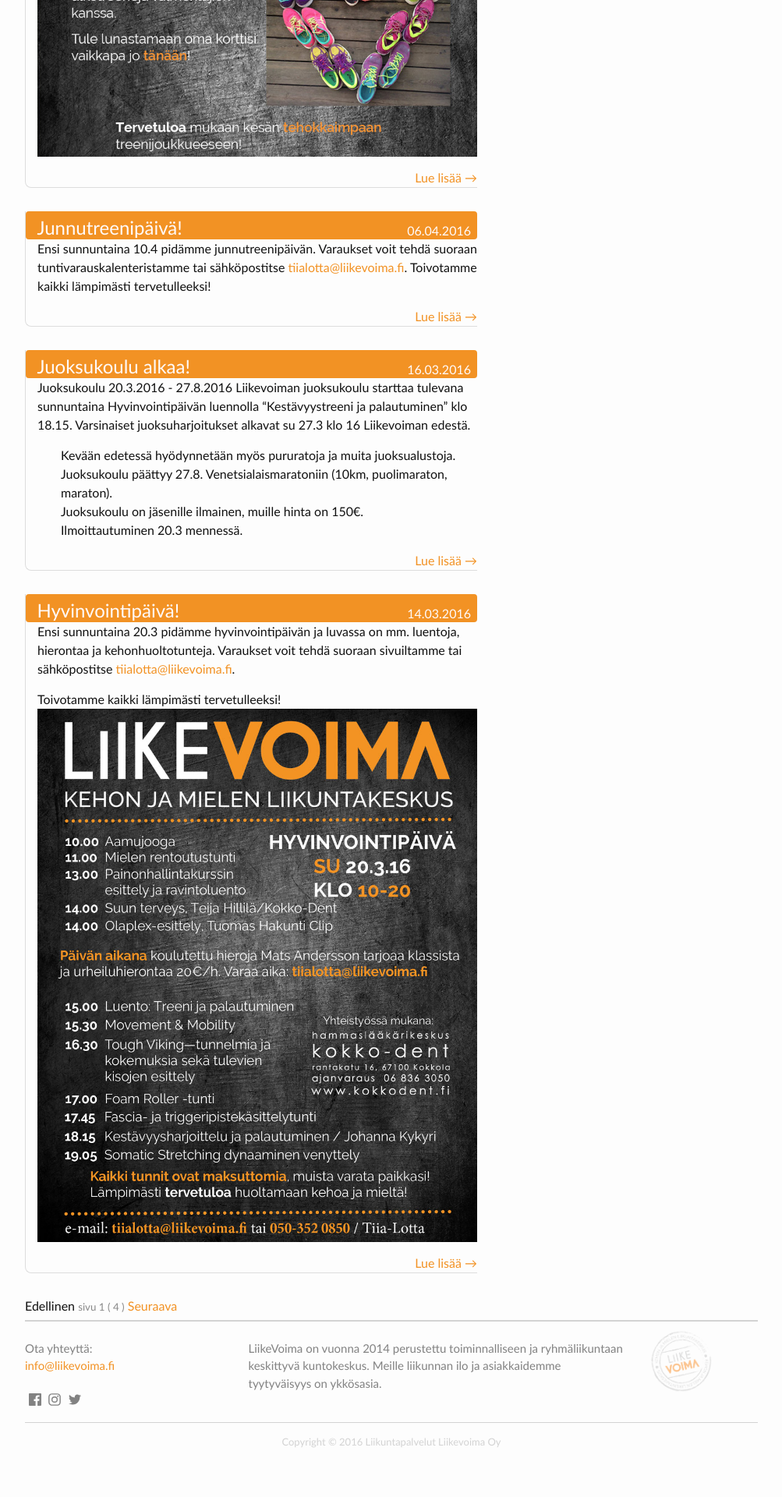
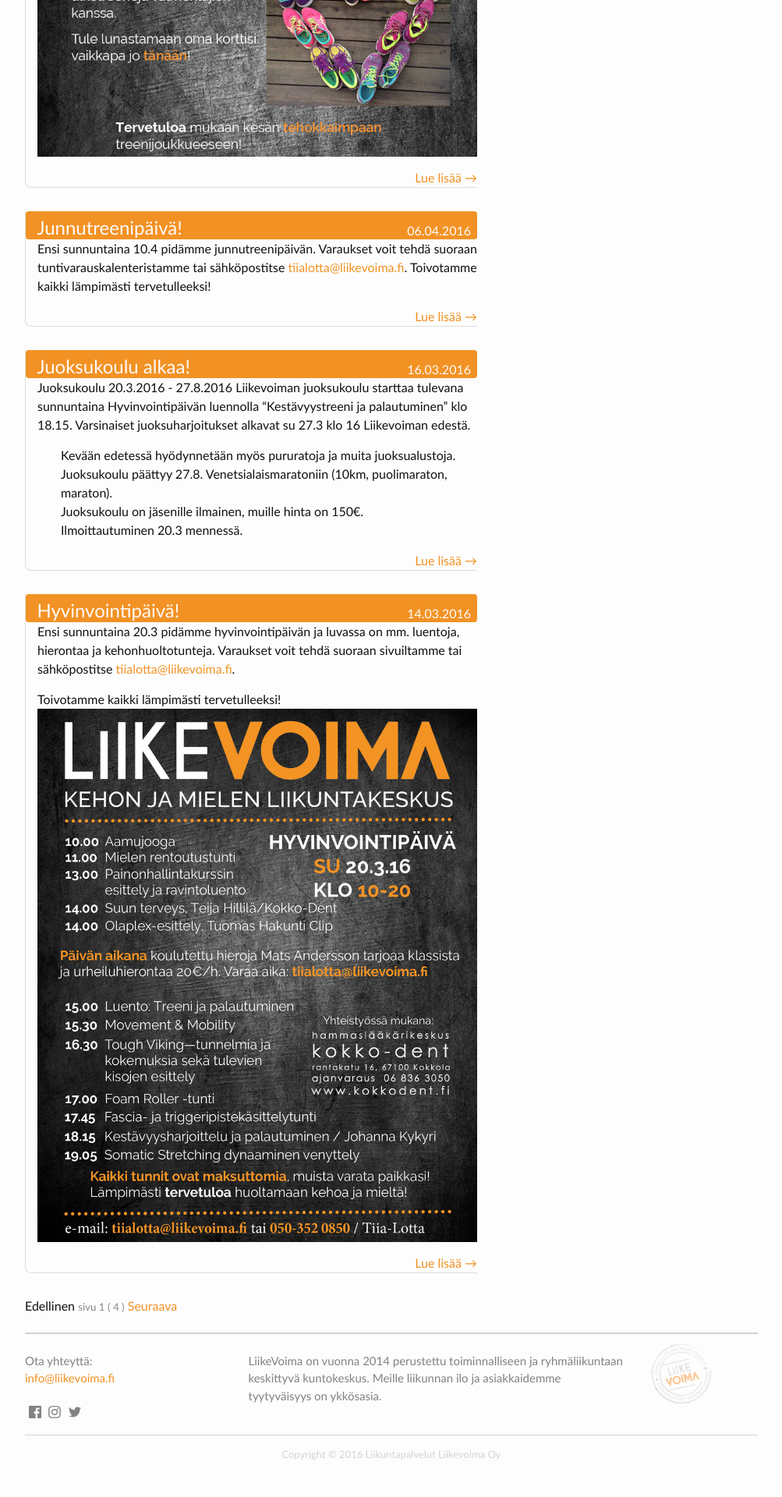
Before and after one commit to liikevoima/liikevoima.github.io, a Jekyll site: the page built from index.html, in a window 1280 px wide. Shown: the part 921-2841 px from the top of the page at 78% size, without its empty margins (138-1141 px from the left). Built offline with Jekyll 4.4.1, drawn with Linux system fonts in a browser that asks for light colours; nearby versions of some CDN libraries; the list of posts is cut into pages by our own code.

Commit message:
-addedd fb news bottom margin

```diff
--- a/Gemfile
+++ b/Gemfile
@@ -2,4 +2,5 @@
  group :jekyll_plugins do
    gem "github-pages"
    gem "jekyll-paginate"
+   gem "jekyll-compass"
  end
--- a/_sass/_base.scss
+++ b/_sass/_base.scss
@@ -153,6 +153,12 @@
     }
 }
 
+section {
+  margin-bottom: 1em;
+}
+
+
+
 /**
  * Wrapper
  */
```
